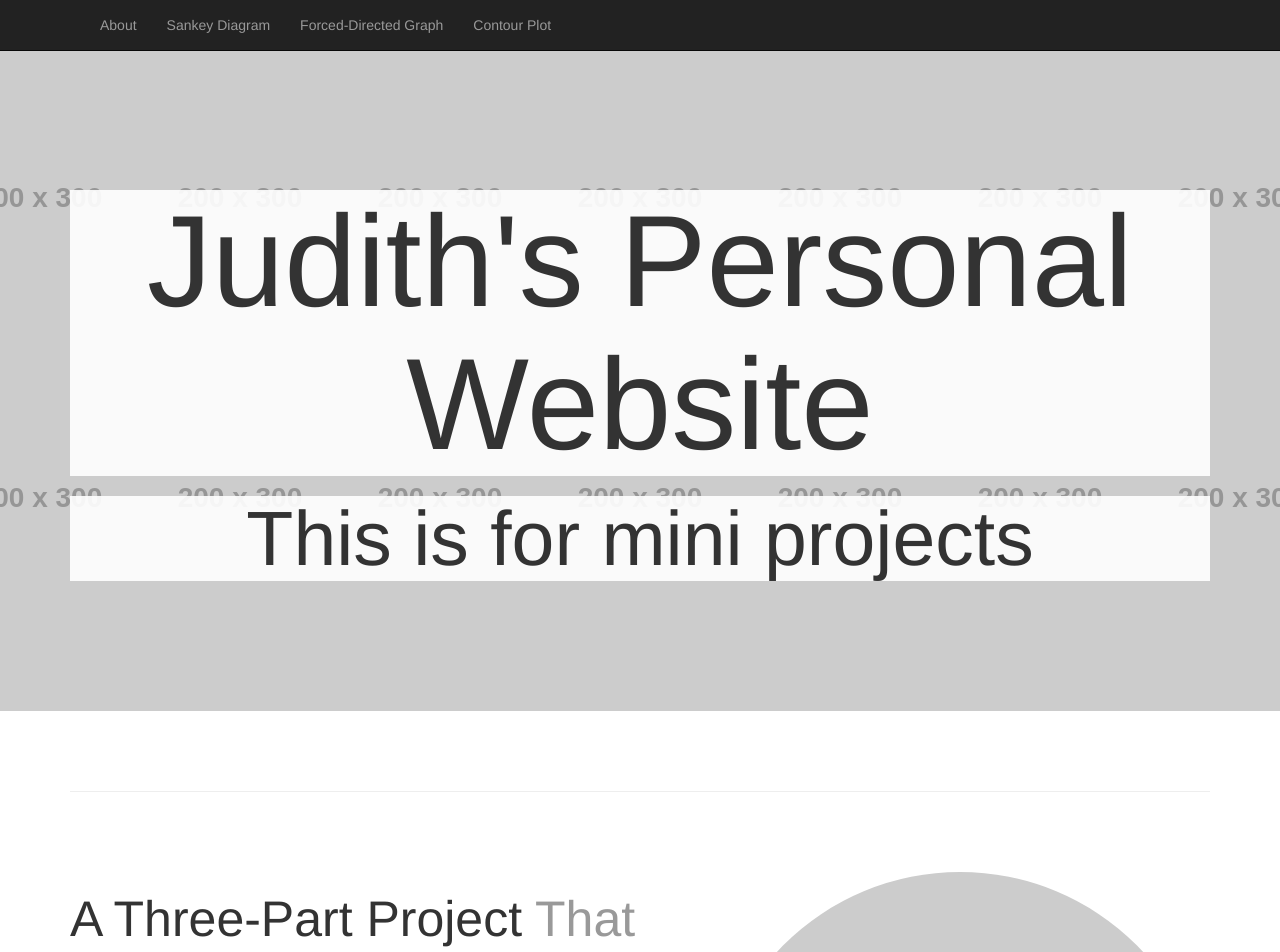
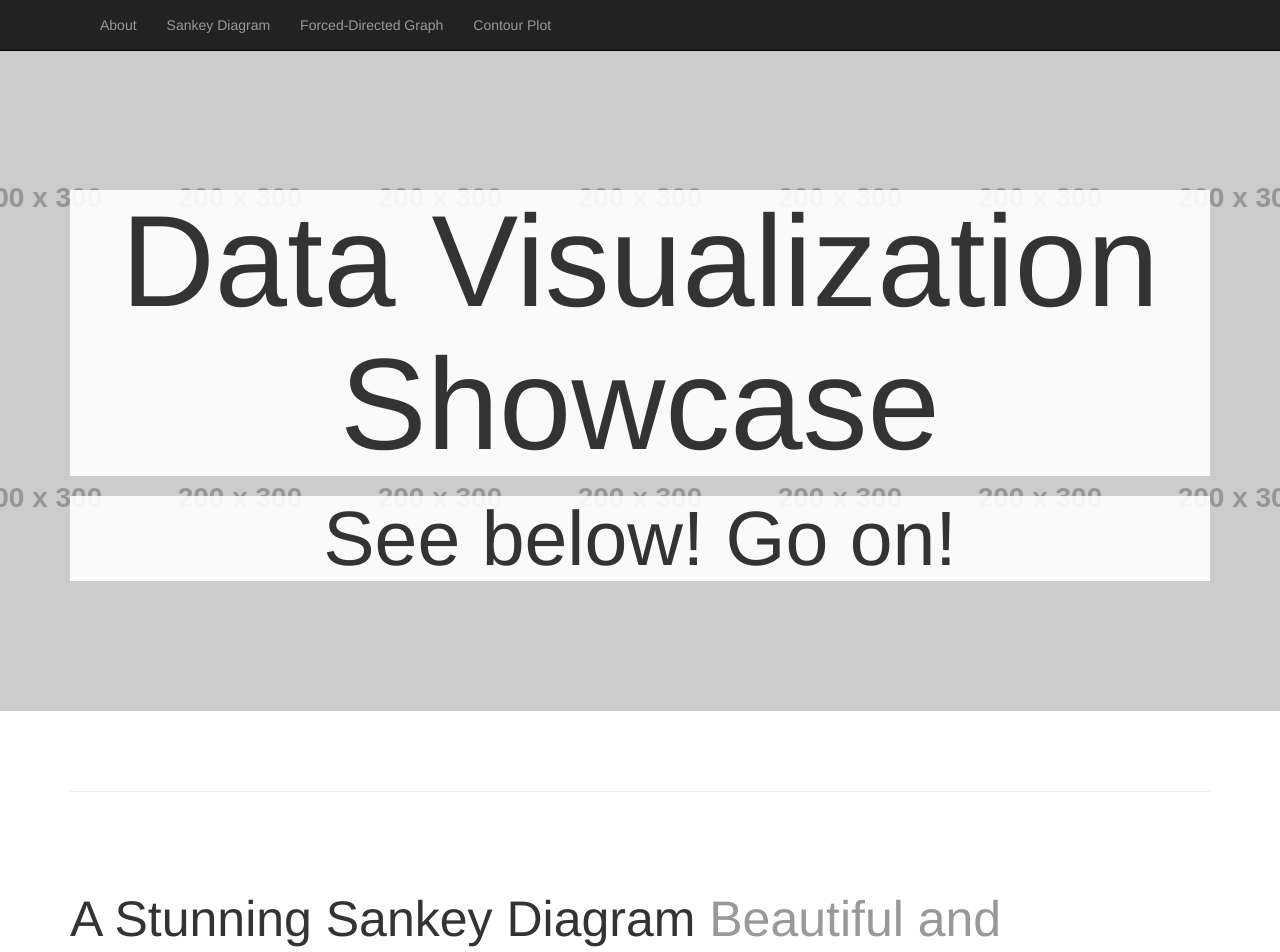
Before and after one commit to Yuta-chan/Learning-Data-Science, a Jekyll site: the page mini-datavisualization-showcase/index.html, which Jekyll copies as it is, in a window 1280 px wide and 1400 px high. Shown: the top 952 px of the window. Built offline with Jekyll 4.4.1, drawn with Linux system fonts in a browser that asks for light colours; some of the changed text lies outside the part shown.

Commit message:
Update index.html

```diff
--- a/mini-datavisualization-showcase/index.html
+++ b/mini-datavisualization-showcase/index.html
@@ -42,8 +42,8 @@
     <div class="header-image">
       <div class="headline">
         <div class="container">
-          <h1>Judith's Personal Website</h1>
-          <h2>This is for mini projects</h2>
+          <h1>Data Visualization Showcase</h1>
+          <h2>See below! Go on!</h2>
         </div>
       </div>
     </div><!-- /header-image -->
@@ -51,16 +51,6 @@
     <div class="container">
 
       <!-- START THE FEATURETTES -->
-      <hr class="featurette-divider">
-
-      <div class="featurette" id="about">
-        <img class="featurette-image img-circle img-responsive pull-right" src="https://via.placeholder.com/500" alt="About Image">
-        <h2 class="featurette-heading">
-          A Three-Part Project <span class="text-muted">That Will Catch Your Eye</span>
-        </h2>
-        <p class="lead">It describes a fascinating flow of ideas.</p>
-      </div>
-
       <hr class="featurette-divider">
 
       <div class="featurette" id="sankey">
@@ -78,6 +68,9 @@
         <h2 class="featurette-heading">
           A Captivating Forced-Directed Graph <span class="text-muted">Insightful and Engaging</span>
         </h2>
+         <p class="lead">Below is the interactive "Presupuesto de Barcelona":</p>
+  <iframe src="presupuesto_barcelona.html" width="100%" height="600" style="border:0;" allowfullscreen></iframe>
+</div>
         <p class="lead">Below is the interactive notebook rendering the graph:</p>
         <iframe src="https://nbviewer.org/github/Yuta-chan/Learning-Data-Science/blob/main/mini-datavisualization-showcase/Force_directed_graph_example.ipynb" width="100%" height="600" style="border:0;" allowfullscreen></iframe>
       </div>
```
